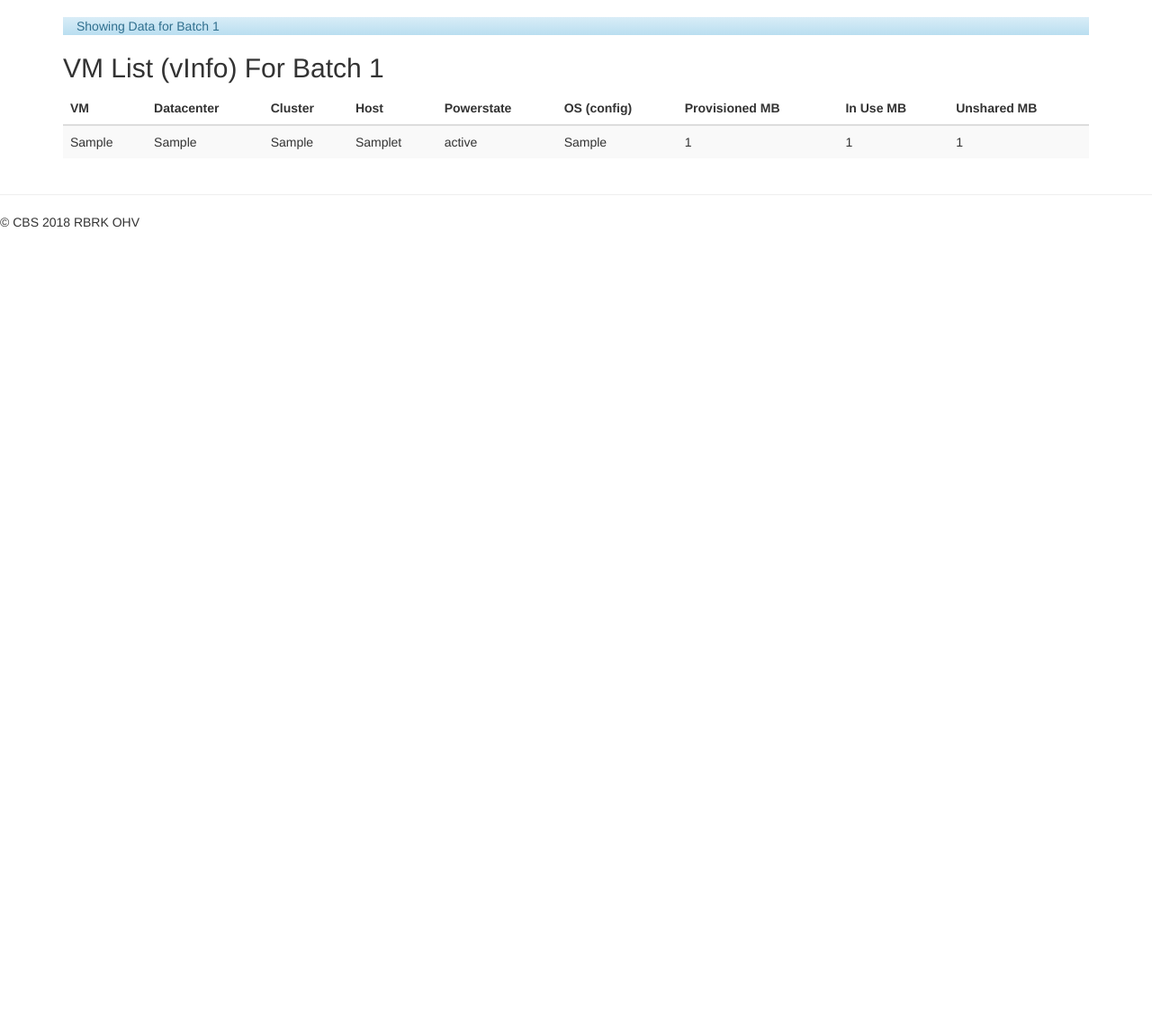
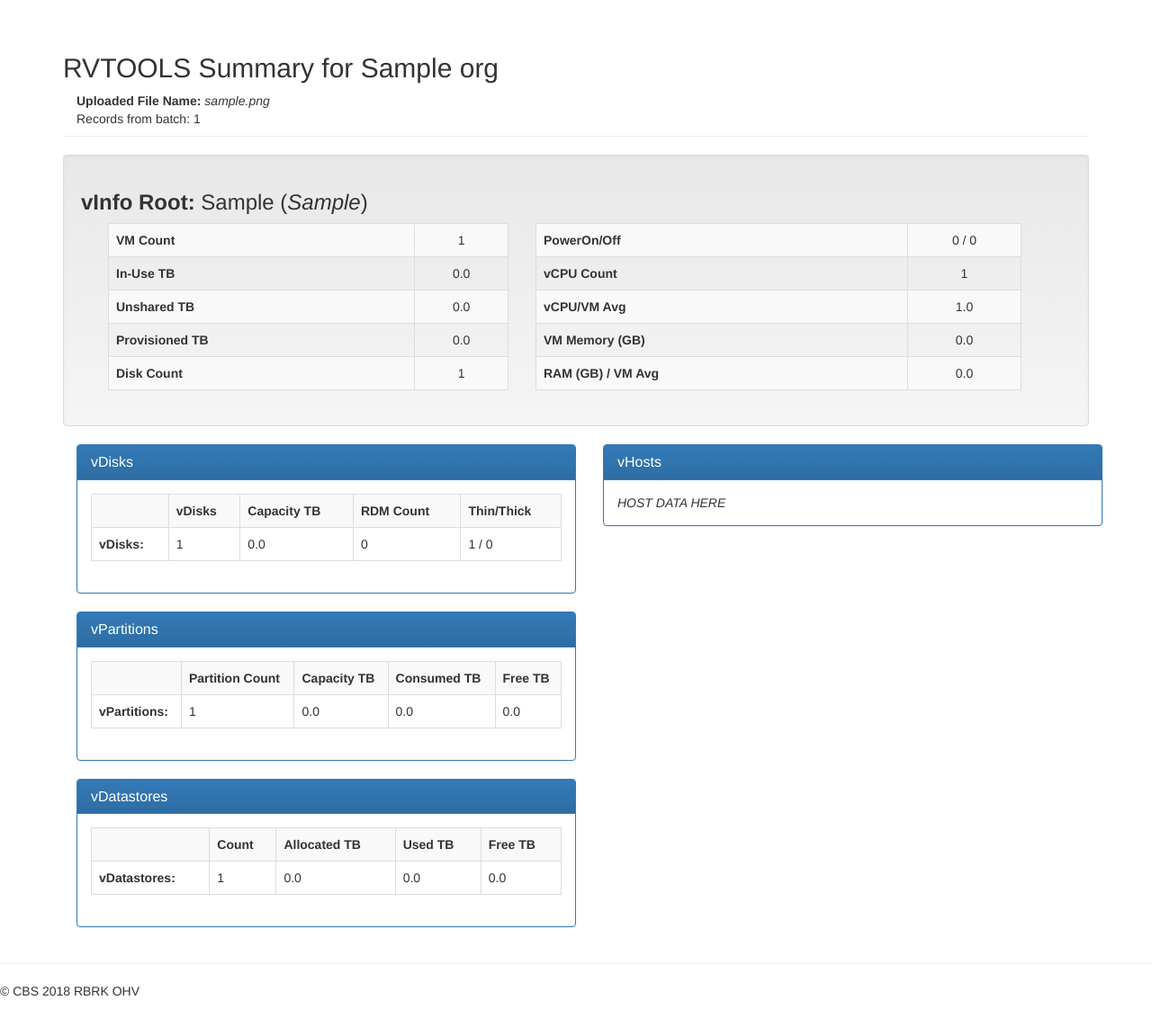
Before and after one commit to shazbot996/brikutils, a Django app: page /rvt/viewrvt/1/ in a window 1280 px wide. Shown: the part 51-1193 px from the top of the page at 90% size. Before the commit the page ends 304 px from the top, so only its background shows below. Run offline with Django 3.2, Linux system fonts and the light colour scheme; a user stored in the database is signed in; tables that the repository leaves empty hold one stand-in row (values such as "Sample post"); some libraries are stand-ins or nearby versions.

Commit message:
Dashboard Progress Point - vhosts left

```diff
--- a/rvt/templatetags/rvt_data_incl.py
+++ b/rvt/templatetags/rvt_data_incl.py
@@ -47,6 +47,31 @@ def show_vdisks(batch):
     return {'vdisks': vdisks, 'capacity': capacity, 'rdmcount': rdmcount, 'thincount': thincount, 'thickcount': thickcount}
 
 
+@register.inclusion_tag('rvt/rvt_vdatastores_tbl.html')
+def show_vdatastores(batch):
+    vdatastores = RVTvDatastore.objects.filter(rvt_vi_batch=batch)
+
+    formula = RVTvDatastore.objects.filter(rvt_vi_batch=batch).aggregate(Sum('rvt_vs_capacitymb'))
+    capacitymb = formula['rvt_vs_capacitymb__sum']
+    capacity = capacitymb / 1000 / 1000
+
+    formula = RVTvDatastore.objects.filter(rvt_vi_batch=batch).aggregate(Sum('rvt_vs_provisionedmb'))
+    provmb = formula['rvt_vs_provisionedmb__sum']
+    prov = provmb / 1000 / 1000
+
+    formula = RVTvDatastore.objects.filter(rvt_vi_batch=batch).aggregate(Sum('rvt_vs_usedmb'))
+    usedmb = formula['rvt_vs_usedmb__sum']
+    used = usedmb / 1000 / 1000
+
+    formula = RVTvDatastore.objects.filter(rvt_vi_batch=batch).aggregate(Sum('rvt_vs_freemb'))
+    freemb = formula['rvt_vs_freemb__sum']
+    free = freemb / 1000 / 1000
+
+
+    return {'vdatastores': vdatastores, 'capacity': capacity, 'prov': prov, 'used': used, 'free': free,}
+
+
+
 @register.inclusion_tag('rvt/rvt_vinfo_tbl.html')
 def show_vinfo(batch):
     vinfo = RVTvInfo.objects.filter(rvt_vi_batch=batch)
@@ -66,6 +91,14 @@ def show_vinfo(batch):
     formula = RVTvInfo.objects.filter(rvt_vi_batch=batch).aggregate(Sum('rvt_vi_disks'))
     disktotal = formula['rvt_vi_disks__sum']
 
+    formula = RVTvInfo.objects.filter(rvt_vi_batch=batch).aggregate(Sum('rvt_vi_cpus'))
+    cputotal = formula['rvt_vi_cpus__sum']
+    vcputovm = cputotal / vinfo.count()
+
+    formula = RVTvInfo.objects.filter(rvt_vi_batch=batch).aggregate(Sum('rvt_vi_memory'))
+    memory = formula['rvt_vi_memory__sum']/1000
+    memorytovm = memory / vinfo.count()
+
     return {
         'vinfo': vinfo,
         'unshared': unshared,
@@ -73,7 +106,11 @@ def show_vinfo(batch):
         'prov': prov,
         'pwron': RVTvInfo.objects.filter(rvt_vi_powerstate="poweredOn").count(),
         'pwroff': RVTvInfo.objects.filter(rvt_vi_powerstate="poweredOff").count(),
-        'disktotal': disktotal
+        'disktotal': disktotal,
+        'cputotal': cputotal,
+        'vcputovm': vcputovm,
+        'memory': memory,
+        'memorytovm': memorytovm,
     }
 
 
--- a/rvt/views.py
+++ b/rvt/views.py
@@ -78,6 +78,7 @@ def upload(request):
                         rvt_vi_user=request.user,
                         rvt_vi_assessment=linked_assessment,
                         rvt_vi_batch=nextbatch,
+                        rvt_vi_filename_orig=file,
                         rvt_vi_filename=path + file_uuid,
                         rvt_vi_vm=sh.cell(row, header_col_num(hr, "VM")).value,
                         rvt_vi_powerstate=sh.cell(row, header_col_num(hr, "Powerstate")).value,
@@ -100,6 +101,8 @@ def upload(request):
                         rvt_vi_os_vmtools=sh.cell(row, header_col_num(hr, "OS according to the VMware Tools")).value,
                         rvt_vi_id=sh.cell(row, header_col_num(hr, "VM ID")).value,
                         rvt_vi_uuid=sh.cell(row, header_col_num(hr, "VM UUID")).value,
+                        rvt_vi_sdkserver=sh.cell(row, header_col_num(hr, "VI SDK Server")).value,
+                        rvt_vi_sdks_type=sh.cell(row, header_col_num(hr, "VI SDK Server type")).value,
                     )
                     vinfo_table = saverecord.save()
                 count = count + 1
@@ -200,7 +203,7 @@ def build_rvt_tables(request, wb, nextbatch):
                         rvt_vs_type=sh.cell(row, type_col).value,
                         rvt_vs_vmcount=sh.cell(row, vmcount_col).value,
                         rvt_vs_capacitymb=sh.cell(row, cap_col).value,
-                        rvt_vs_provisioinedmb=sh.cell(row, prov_col).value,
+                        rvt_vs_provisionedmb=sh.cell(row, prov_col).value,
                         rvt_vs_usedmb=sh.cell(row, used_col).value,
                         rvt_vs_freemb=sh.cell(row, fre_col).value,
                     )
@@ -299,20 +302,20 @@ def handle_uploaded_file(f, p):
 @login_required
 def viewrvt(request, batchfilter=0):
 
-    my_records = RVTvInfo.objects.records_for_user(request.user)
-
     if batchfilter == 0:
         my_batches = RVTvInfo.objects.batches(request.user)
         return render(request, "rvt/rvt_rvtbatchview.html",
-                      {'records': my_records, 'batches': my_batches})
+                      {'batches': my_batches})
 
     else:
         my_records = RVTvInfo.objects.records_for_batch(request.user, batchfilter)
-        my_vdisks = RVTvDisk.objects.records_for_batch(request.user, batchfilter)
-
-        message = "%s %s" % ("Showing Data for Batch ", batchfilter)
+        onerow = my_records.all()[:1].get()
+        vcenter = onerow.rvt_vi_sdkserver
+        vctype = onerow.rvt_vi_sdks_type
+        filename = onerow.rvt_vi_filename_orig
         return render(request, "rvt/rvt_rvtdataview.html",
-                      {'records': my_records, 'batch': batchfilter, 'message': message, 'vdisks': my_vdisks})
+                      {'batch': batchfilter, 'vcenter': vcenter, 'vctype': vctype, 'filename': filename, 'onerow': onerow}
+                      )
 
 
 def delrvt(request, batchid):
--- a/templates/rvt/rvt_rvtdataview.html
+++ b/templates/rvt/rvt_rvtdataview.html
@@ -1,45 +1,66 @@
 {% extends "base.html" %}
-{% load crispy_forms_tags %}
 {% load rvt_data_incl %}
 
-
 {% block title %}
-    View CSV Data
+    View RVTOOLS Data
 {% endblock %}
 
 {% block content %}
-    <h2 class="sub-header">VM List (vInfo) For Batch {{ batch }}</h2>
-    <div class="table-responsive">
-        <table class="table table-striped">
-            <thead>
-            <tr>
-                <th>VM</th>
-                <th>Datacenter</th>
-                <th>Cluster</th>
-                <th>Host</th>
-                <th>Powerstate</th>
-                <th>OS (config)</th>
-                <th>Provisioned MB</th>
-                <th>In Use MB</th>
-                <th>Unshared MB</th>
-            </tr>
-            </thead>
-            <tbody>
-            {% for record in records %}
-            <tr>
-                <td>{{ record.rvt_vi_vm }}</td>
-                <td>{{ record.rvt_vi_datacenter }}</td>
-                <td>{{ record.rvt_vi_cluster }}</td>
-                <td>{{ record.rvt_vi_host }}t</td>
-                <td>{{ record.rvt_vi_powerstate }}</td>
-                <td>{{ record.rvt_vi_os_config }}</td>
-                <td>{{ record.rvt_vi_provisioned_mb }}</td>
-                <td>{{ record.rvt_vi_in_use_mb }}</td>
-                <td>{{ record.rvt_vi_unshared_mb }}</td>
-            </tr>
-            {% endfor %}
-            </tbody>
-        </table>
+    <div class="page-header">
+        <h2 class="sub-header">RVTOOLS Summary for {{ onerow.rvt_vi_assessment.assess_org.org_name }}</h2>
+        <div class="container">
+            <b>Uploaded File Name:</b> <i>{{ filename }}</i>
+        </div>
+        <div class="container">
+            Records from batch: {{ batch }}
+        </div>
     </div>
-
+    <div class="well">
+        <h3><b>vInfo Root:</b> {{ vcenter }} (<i>{{ vctype }}</i>)</h3>
+        <div class="container">
+            {% show_vinfo batch %}
+        </div>
+    </div>
 {% endblock %}
+{% block applist %}
+    <div class="container">
+        <div class="row">
+            <div class="col-sm-6">
+                <div class="panel panel-primary">
+                    <div class="panel-heading">
+                        <h3 class="panel-title">vDisks</h3>
+                    </div>
+                    <div class="panel-body">
+                        {% show_vdisks batch %}
+                    </div>
+                </div>
+                <div class="panel panel-primary">
+                    <div class="panel-heading">
+                        <h3 class="panel-title">vPartitions</h3>
+                    </div>
+                    <div class="panel-body">
+                        {% show_vpartitions batch %}
+                    </div>
+                </div>
+                <div class="panel panel-primary">
+                    <div class="panel-heading">
+                        <h3 class="panel-title">vDatastores</h3>
+                    </div>
+                    <div class="panel-body">
+                        {% show_vdatastores batch %}
+                    </div>
+                </div>
+            </div>
+            <div class="col-sm-6">
+                <div class="panel panel-primary">
+                    <div class="panel-heading">
+                        <h3 class="panel-title">vHosts</h3>
+                    </div>
+                    <div class="panel-body">
+                        <i>HOST DATA HERE</i>
+                    </div>
+                </div>
+            </div>
+        </div>
+    </div>
+{% endblock %}
--- /dev/null
+++ b/templates/rvt/rvt_vdatastores_tbl.html
@@ -0,0 +1,28 @@
+<!--Separate Include for sub-table view of vdisks -->
+{% load humanize %}
+<table class="table table-bordered table-striped">
+    <tbody>
+        <tr>
+            <th></th>
+            <th>Count</th>
+            <th>Allocated TB</th>
+            <th>Used TB</th>
+            <th>Free TB</th>
+        </tr>
+        <tr>
+            <td><B>vDatastores:</B></td>
+            <td>
+                {{ vdatastores.count }}
+            </td>
+            <td>
+                {{ capacity|floatformat:"1"|intcomma }}
+            </td>
+            <td>
+                {{ used|floatformat:"1"|intcomma }}
+            </td>
+            <td>
+                {{ free|floatformat:"1"|intcomma }}
+            </td>
+        </tr>
+    </tbody>
+</table>
--- a/templates/rvt/rvt_vinfo_tbl.html
+++ b/templates/rvt/rvt_vinfo_tbl.html
@@ -1,30 +1,44 @@
 <!--Separate Include for sub-table view of vdisks -->
 {% load humanize %}
+<div class="col-sm-5">
                 <table class="table table-bordered table-striped">
                     <tbody>
-    {% if vinfo %}
                         <tr>
-            <th></th>
-            <th>vDisks</th>
-            <th>Powerstate On/Off</th>
-            <th>Unshared TB</th>
-            <th>In-Use TB</th>
-            <th>Provisioned TB</th>
-            <th>Disk Count</th>
+                            <th>VM Count</th><td align="center">{{ vinfo.count }}</td>
                         </tr>
                         <tr>
-            <td><b>vInfo</b></td>
-            <td>{{ vinfo.count }}</td>
-            <td>{{ pwron }} / {{ pwroff }}</td>
-            <td>{{ unshared|floatformat:"1"|intcomma }}</td>
-            <td>{{ used|floatformat:"1"|intcomma }}</td>
-            <td>{{ prov|floatformat:"1"|intcomma }}</td>
-            <td>{{ disktotal }}</td>
+                            <th>In-Use TB</th><td align="center">{{ used|floatformat:"1"|intcomma }}</td>
                         </tr>
-    {% else %}
                         <tr>
-            <td>None Yet Created</td>
+                            <th>Unshared TB</th><td align="center">{{ unshared|floatformat:"1"|intcomma }}</td>
                         </tr>
-    {% endif %}
+                        <tr>
+                            <th>Provisioned TB</th><td align="center">{{ prov|floatformat:"1"|intcomma }}</td>
+                        </tr>
+                        <tr>
+                            <th>Disk Count</th><td align="center">{{ disktotal }}</td>
+                        </tr>
                     </tbody>
                 </table>
+</div>
+<div class="col-sm-6">
+                <table class="table table-bordered table-striped">
+                    <tbody>
+                        <tr>
+                            <th>PowerOn/Off</th><td align="center">{{ pwron }} / {{ pwroff }}</td>
+                        </tr>
+                        <tr>
+                            <th>vCPU Count</th><td align="center">{{ cputotal }}</td>
+                        </tr>
+                        <tr>
+                            <th>vCPU/VM Avg</th><td align="center">{{ vcputovm|floatformat:"1"|intcomma }}</td>
+                        </tr>
+                        <tr>
+                            <th>VM Memory (GB)</th><td align="center">{{ memory|floatformat:"1"|intcomma }}</td>
+                        </tr>
+                        <tr>
+                            <th>RAM (GB) / VM Avg</th><td align="center">{{ memorytovm|floatformat:"1"|intcomma }}</td>
+                        </tr>
+                    </tbody>
+                </table>
+</div>
```
Also changed, not shown: rvt/models.py (+5 -3 lines), rvt/migrations/0020_rvtvinfo_rvt_vi_sdkserver.py (added), rvt/migrations/0021_rvtvinfo_rvt_vi_sdks_type.py (added), rvt/migrations/0022_auto_20180305_0516.py (added), rvt/migrations/0023_auto_20180305_0552.py (added). Lines whose indentation alone changed are shown as unchanged.
